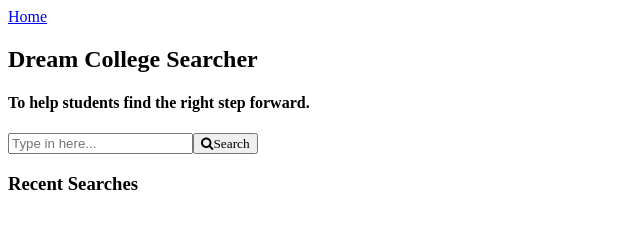
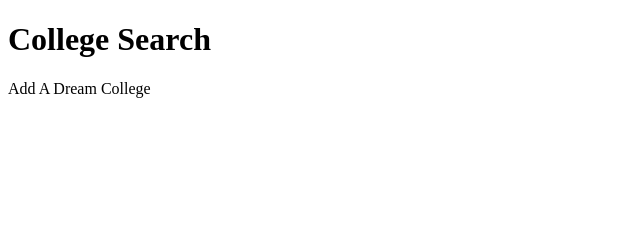
Before and after one commit to Lpmartinez1109/Dream_College_App, a plain HTML site: page index.html in a window 1280 px wide. Shown: the whole page, without its empty margins (0-640 px from the left). Drawn offline with Linux system fonts and the light colour scheme.

Commit message:
Updated index file in order to start working towards using ajax calls for college api

```diff
--- a/index.html
+++ b/index.html
@@ -4,25 +4,21 @@
     <meta charset="UTF-8">
     <meta name="viewport" content="width=device-width, initial-scale=1.0">
     <title>Dream College App</title>
-    <link rel="stylesheet" href="style.css">
+    <!-- <link rel="stylesheet" href="style.css"> -->
     <link rel="stylesheet" href="https://cdnjs.cloudflare.com/ajax/libs/font-awesome/4.7.0/css/font-awesome.min.css">
 
 </head>
 <body>
-    <div class="topnav">
-        <a href="index.html" class="home">Home</a>
-    </div>
-    <h2>Dream College Searcher</h2>
-    <h4>To help students find the right step forward.</h4>
-    <div id="search-bar">
-        <input type="text" placeholder="Type in here..." id="search"><button id="search-btn"><i class="fa fa-search">Search</i></button>
-    </div>
-    <div class="card">
-        <h3>Recent Searches</h3>
-        <div id="name"></div>
-        <span id="last-search"></span>
-    </div>
-    <script src="script.js"></script>
-</body>
+    <div class="container">
+        <h1>College Search</h1>
+        <div id="buttons-views"></div>
+
+        <form id="college-form">
+            <label for="college-input">Add A Dream College</label>
+        </form>
+
+      </div>
+    </body>
+
 
 </html>
```
